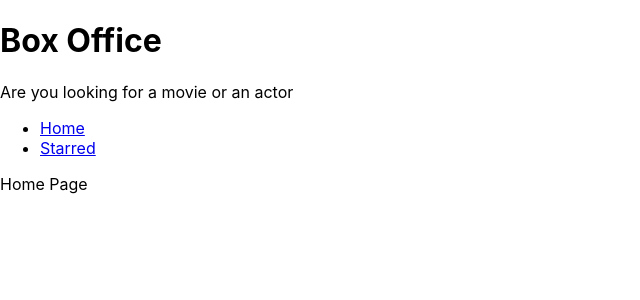
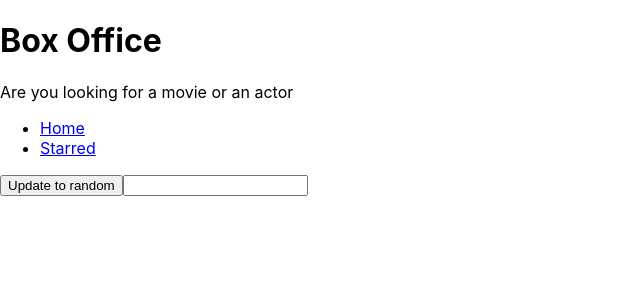
Before and after one commit to Sufiyan055/box-Office-App, a React (Create React App) app: page / in a window 1280 px wide. Shown: the top 300 px of the page, without its empty margins (0-640 px from the left). Built offline with nearby package versions, Linux system fonts and the light colour scheme.

Commit message:
One way data and two way data binding

```diff
--- a/src/components/Navs.jsx
+++ b/src/components/Navs.jsx
@@ -1,4 +1,6 @@
 import { Link } from "react-router-dom";
+
+/* Here array of object is created in LINKS. content text and path(to) this is used for navigation purpose. VERY HelpFul */
 
 const LINKS = [
   {
--- a/src/pages/Home.jsx
+++ b/src/pages/Home.jsx
@@ -1,5 +1,27 @@
+import { useState } from "react";
+
 const Home = () => {
-  return <>Home Page</>;
+  const [inputValue, setInputValue] = useState("");
+
+  //console.log(inputValue);
+  /* Here i learn about data binding 1 way and 2 way */
+  const onInputChange = (ev) => {
+    setInputValue(ev.target.value);
+  };
+  return (
+    <>
+      <div>{inputValue}</div>
+      <button
+        type="button"
+        onClick={() => {
+          setInputValue("Sufiyan");
+        }}
+      >
+        Update to random
+      </button>
+      <input type="text" value={inputValue} onChange={onInputChange} />
+    </>
+  );
 };
 
 export default Home;
```
